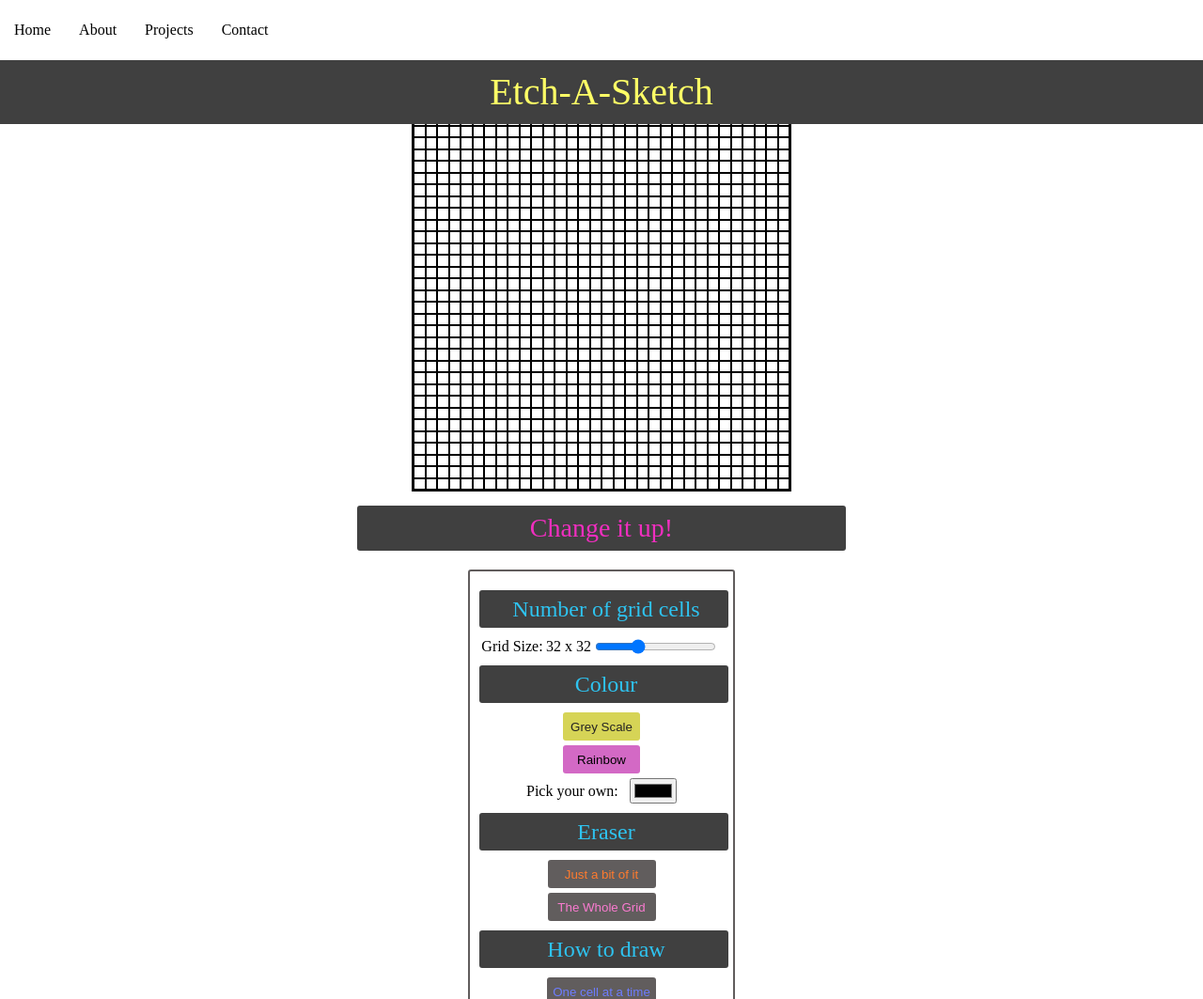
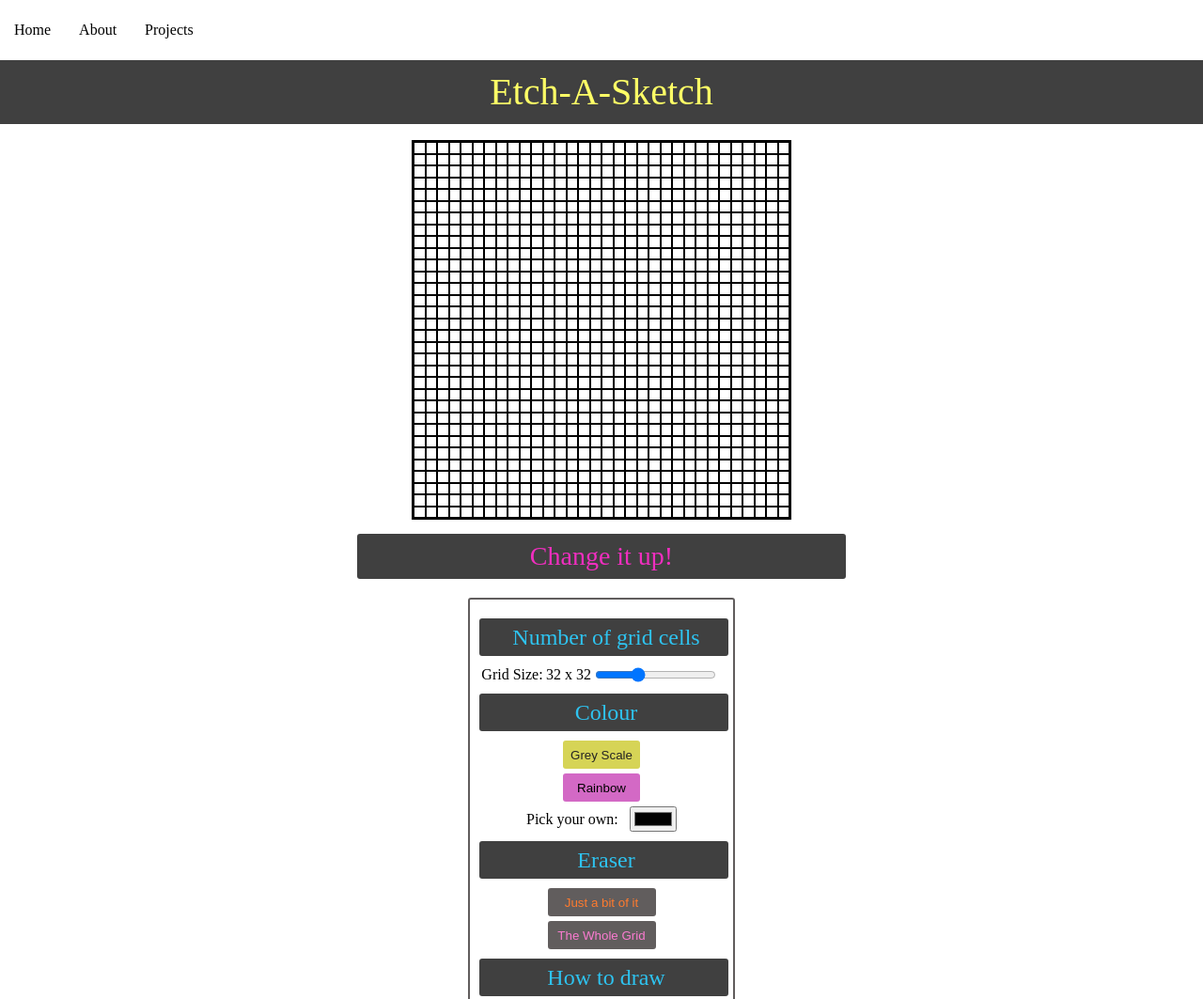
Before and after one commit to SWThurlow/portfolio, a plain HTML site: page projects/etch-a-sketch/index.html in a window 1280 px wide. Shown: the top 1063 px of the page at 94% size. Drawn offline with Linux system fonts and the light colour scheme; a web font is replaced by a local one.

Commit message:
ETCH-A-SKETCH NAV CHANGES AND GRID MARGIN
The nav bar for the etch-a-sketch page had the contact button removed,

Margin addded to the top of the container grid so it sat away from the h1.

```diff
--- a/projects/etch-a-sketch/index.html
+++ b/projects/etch-a-sketch/index.html
@@ -16,7 +16,6 @@
                 <li><a href="../../index.html">Home</a></li>
                 <li><a href="#about">About</a></li>
                 <li><a href="../index.html">Projects</a></li>
-                <li><a href="#contactForm">Contact</a></li>
             </ul>
         </nav>
         <header>
@@ -50,7 +49,7 @@
                     <button  class="drawOnMouseover" data-click="draw-on-mouseover">Big brush strokes</button>
                 </div>
             </section>
-            <section class="aboutProject">
+            <section class="aboutProject" id="about">
                 <h2 class="hTag">About this project</h2>
                 <h3 class="hTag">Where I started</h3>
                 <p class="textContent">This project is oneI did due to working through The Odin Project, which meant I had abrief giving me a guide of what the finished project should look like and some ideas for extra features I could add. This is also why something that seems to have very little in common with an etch-a-sketch has been given that title.</p>
--- a/projects/etch-a-sketch/style.css
+++ b/projects/etch-a-sketch/style.css
@@ -2,7 +2,7 @@
     display: grid;
     width: 400px;
     height: 400px;
-    margin: 0 auto;
+    margin: 30px auto 0 auto;
     border: 2px solid black;
 }
 
```
